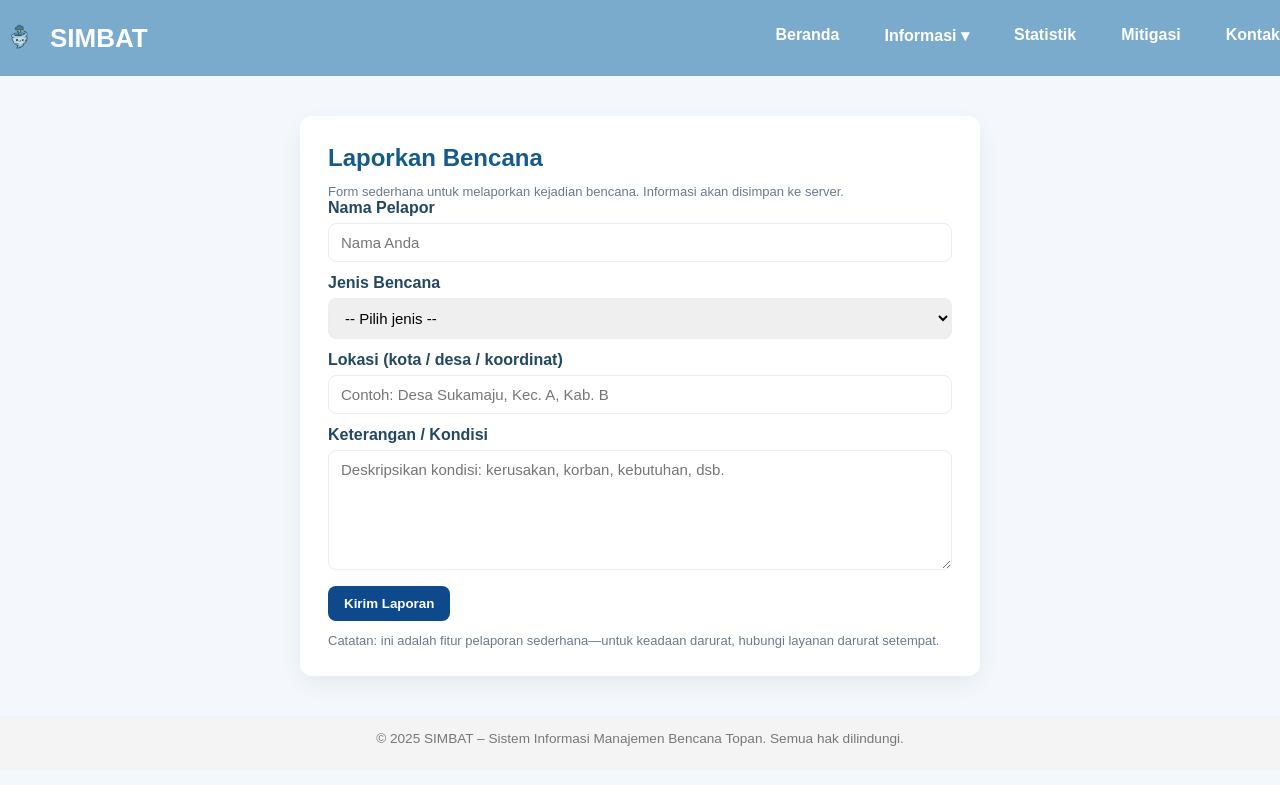
After one commit to valtzyy/Project-SIMB, a PHP site: page /kontak.php in a window 1280 px wide. The commit adds this page. Shown: the top 785 px of the page. Run offline with PHP 8.4, Linux system fonts and the light colour scheme.

Commit message:
Add: pages kontak.php

```diff
--- a/index.php
+++ b/index.php
@@ -42,7 +42,7 @@
           </li>
             <li><a href="statistik.php">Statistik</a></li>
             <li><a href="mitigasi.php">Mitigasi</a></li>
-            <li><a href="#kontak">Kontak</a></li>
+            <li><a href="kontak.php">Kontak</a></li>
         </ul>
       </div>
   </nav>
--- a/jenis.php
+++ b/jenis.php
@@ -35,7 +35,7 @@
           </li>
             <li><a href="statistik.php">Statistik</a></li>
             <li><a href="mitigasi.php">Mitigasi</a></li>
-            <li><a href="#kontak">Kontak</a></li>
+            <li><a href="kontak.php">Kontak</a></li>
         </ul>
       </div>
   </nav>
--- /dev/null
+++ b/kontak.php
@@ -0,0 +1,219 @@
+<?php
+// kontak.php
+// Halaman untuk melaporkan bencana secara sederhana.
+// Menyimpan laporan ke file "laporan.txt" (append) dan menampilkan pesan sukses.
+
+$save_file = __DIR__ . '/laporan.txt';
+$success = '';
+$error = '';
+
+if ($_SERVER['REQUEST_METHOD'] === 'POST') {
+    // Ambil dan sanitasi input
+    $nama = trim($_POST['nama'] ?? '');
+    $jenis = trim($_POST['jenis'] ?? '');
+    $lokasi = trim($_POST['lokasi'] ?? '');
+    $keterangan = trim($_POST['keterangan'] ?? '');
+    date_default_timezone_set('Asia/Jakarta');
+    $waktu = date('Y-m-d H:i:s');
+
+    if ($nama === '' || $jenis === '' || $lokasi === '' || $keterangan === '') {
+        $error = 'Mohon isi semua kolom sebelum mengirim laporan.';
+    } else {
+        // Buat baris laporan (CSV-like, aman untuk teks)
+        $line = "WAKTU: {$waktu}\nNAMA: " . str_replace("\n", ' ', $nama) .
+            "\nJENIS: " . str_replace("\n", ' ', $jenis) .
+            "\nLOKASI: " . str_replace("\n", ' ', $lokasi) .
+            "\nKETERANGAN: " . str_replace("\n", ' ', $keterangan) .
+            "\n---\n";
+
+        // Coba simpan
+        try {
+            file_put_contents($save_file, $line, FILE_APPEND | LOCK_EX);
+            $success = 'Laporan berhasil dikirim. Terima kasih telah melapor.';
+            // kosongkan input agar form kosong setelah submit
+            $nama = $jenis = $lokasi = $keterangan = '';
+        } catch (Exception $e) {
+            $error = 'Terjadi masalah saat menyimpan laporan. Coba lagi nanti.';
+        }
+    }
+}
+?>
+<!doctype html>
+<html lang="id">
+
+<head>
+    <meta charset="utf-8">
+    <meta name="viewport" content="width=device-width,initial-scale=1">
+    <title>Kontak - Laporan Bencana</title>
+    <link rel="stylesheet" href="style.css">
+    <style>
+        .contact-container {
+            max-width: 720px;
+            margin: 40px auto;
+            padding: 0 20px;
+        }
+
+        .report-card {
+            background: var(--card-bg, #fff);
+            padding: 28px;
+            border-radius: 12px;
+            box-shadow: 0 8px 22px rgba(13, 27, 49, 0.06);
+        }
+
+        .report-card h2 {
+            margin: 0 0 12px;
+            color: var(--blue-700, #145b8a);
+        }
+
+        .form-row {
+            margin-bottom: 12px;
+        }
+
+        label {
+            display: block;
+            margin-bottom: 6px;
+            font-weight: 600;
+            color: #23485f;
+        }
+
+        input[type=text],
+        textarea,
+        select {
+            width: 100%;
+            padding: 10px 12px;
+            border-radius: 8px;
+            border: 1px solid #e6eef8;
+            font-size: 15px;
+            box-sizing: border-box;
+        }
+
+        textarea {
+            min-height: 120px;
+            resize: vertical;
+        }
+
+        .btn-send {
+            display: inline-block;
+            padding: 10px 16px;
+            background: #0e4a8b;
+            color: #fff;
+            border-radius: 8px;
+            text-decoration: none;
+            border: none;
+            cursor: pointer;
+            font-weight: 700;
+        }
+
+        .msg-success {
+            background: #e6fbef;
+            color: #0b7a3b;
+            padding: 10px 12px;
+            border-radius: 8px;
+            margin-bottom: 12px;
+            border: 1px solid #d7f3df;
+        }
+
+        .msg-error {
+            background: #fff1f0;
+            color: #a52a2a;
+            padding: 10px 12px;
+            border-radius: 8px;
+            margin-bottom: 12px;
+            border: 1px solid #ffd6d6;
+        }
+
+        .small-note {
+            font-size: 13px;
+            color: #6b7b8a;
+            margin-top: 8px;
+        }
+    </style>
+</head>
+
+<body>
+    <nav class="navbar">
+        <div class="nav-container">
+
+            <!-- LOGO -->
+            <div class="nav-left">
+                <img src="assets/logo.png" class="nav-logo" alt="Logo">
+                <a href="#" class="navbar-brand">SIMBAT</a>
+            </div>
+
+            <!-- NAV LINKS -->
+            <ul class="nav-links">
+                <li><a href="index.php">Beranda</a></li>
+
+                <!-- DROPDOWN INFO TOPAN -->
+                <li class="nav-item dropdown">
+                    <button class="dropdown-btn">Informasi ▾</button>
+                    <ul class="dropdown-menu">
+                        <li><a href="pengertian.php">Pengertian</a></li>
+                        <li><a href="jenis.php">Jenis Badai</a></li>
+                        <li><a href="penyebab.php">Penyebab</a></li>
+                        <li><a href="penanggulangan.php">Penanggulangan</a></li>
+                        <li><a href="dampak.php">Dampak</a></li>
+                    </ul>
+                </li>
+                <li><a href="statistik.php">Statistik</a></li>
+                <li><a href="mitigasi.php">Mitigasi</a></li>
+                <li><a href="kontak.php">Kontak</a></li>
+            </ul>
+        </div>
+    </nav>
+
+    <div class="contact-container">
+        <div class="report-card">
+            <h2>Laporkan Bencana</h2>
+            <p class="small-note">Form sederhana untuk melaporkan kejadian bencana. Informasi akan disimpan ke server.</p>
+
+            <?php if ($success): ?>
+                <div class="msg-success"><?= htmlspecialchars($success) ?></div>
+            <?php endif; ?>
+            <?php if ($error): ?>
+                <div class="msg-error"><?= htmlspecialchars($error) ?></div>
+            <?php endif; ?>
+
+            <form method="post" action="kontak.php">
+                <div class="form-row">
+                    <label for="nama">Nama Pelapor</label>
+                    <input id="nama" name="nama" type="text" value="<?= htmlspecialchars($nama ?? '') ?>" placeholder="Nama Anda">
+                </div>
+
+                <div class="form-row">
+                    <label for="jenis">Jenis Bencana</label>
+                    <select id="jenis" name="jenis">
+                        <option value="">-- Pilih jenis --</option>
+                        <option value="Puting Beliung" <?= (isset($jenis) && $jenis === 'Puting Beliung') ? 'selected' : '' ?>>Puting Beliung</option>
+                        <option value="Depresi Tropis" <?= (isset($jenis) && $jenis === 'Depresi Tropis') ? 'selected' : '' ?>>Depresi Tropis</option>
+                        <option value="Badai" <?= (isset($jenis) && $jenis === 'Badai') ? 'selected' : '' ?>>Badai</option>
+                        <option value="Angin Kencang" <?= (isset($jenis) && $jenis === 'Angin Kencang') ? 'selected' : '' ?>>Angin Kencang</option>
+                        <option value="Lainnya" <?= (isset($jenis) && $jenis === 'Lainnya') ? 'selected' : '' ?>>Lainnya</option>
+                    </select>
+                </div>
+
+                <div class="form-row">
+                    <label for="lokasi">Lokasi (kota / desa / koordinat)</label>
+                    <input id="lokasi" name="lokasi" type="text" value="<?= htmlspecialchars($lokasi ?? '') ?>" placeholder="Contoh: Desa Sukamaju, Kec. A, Kab. B">
+                </div>
+
+                <div class="form-row">
+                    <label for="keterangan">Keterangan / Kondisi</label>
+                    <textarea id="keterangan" name="keterangan" placeholder="Deskripsikan kondisi: kerusakan, korban, kebutuhan, dsb."><?= htmlspecialchars($keterangan ?? '') ?></textarea>
+                </div>
+
+                <div class="form-row">
+                    <button class="btn-send" type="submit">Kirim Laporan</button>
+                </div>
+            </form>
+
+            <p class="small-note">Catatan: ini adalah fitur pelaporan sederhana—untuk keadaan darurat, hubungi layanan darurat setempat.</p>
+        </div>
+    </div>
+
+    <footer>
+        &copy; 2025 SIMBAT – Sistem Informasi Manajemen Bencana Topan. Semua hak dilindungi.
+    </footer>
+</body>
+
+</html>
--- a/mitigasi.php
+++ b/mitigasi.php
@@ -35,7 +35,7 @@
           </li>
             <li><a href="statistik.php">Statistik</a></li>
             <li><a href="mitigasi.php">Mitigasi</a></li>
-            <li><a href="#kontak">Kontak</a></li>
+            <li><a href="kontak.php">Kontak</a></li>
         </ul>
       </div>
   </nav>
--- a/penanggulangan.php
+++ b/penanggulangan.php
@@ -130,7 +130,7 @@
           </li>
             <li><a href="statistik.php">Statistik</a></li>
             <li><a href="mitigasi.php">Mitigasi</a></li>
-            <li><a href="#kontak">Kontak</a></li>
+            <li><a href="kontak.php">Kontak</a></li>
         </ul>
       </div>
   </nav>
--- a/pengertian.php
+++ b/pengertian.php
@@ -35,7 +35,7 @@
           </li>
             <li><a href="statistik.php">Statistik</a></li>
             <li><a href="mitigasi.php">Mitigasi</a></li>
-            <li><a href="#kontak">Kontak</a></li>
+            <li><a href="kontak.php">Kontak</a></li>
         </ul>
       </div>
   </nav>
--- a/penyebab.php
+++ b/penyebab.php
@@ -35,7 +35,7 @@
           </li>
             <li><a href="statistik.php">Statistik</a></li>
             <li><a href="mitigasi.php">Mitigasi</a></li>
-            <li><a href="#kontak">Kontak</a></li>
+            <li><a href="kontak.php">Kontak</a></li>
         </ul>
       </div>
   </nav>
--- a/statistik.php
+++ b/statistik.php
@@ -99,7 +99,7 @@ while($row=mysqli_fetch_assoc($history)){
           </li>
             <li><a href="statistik.php">Statistik</a></li>
             <li><a href="mitigasi.php">Mitigasi</a></li>
-            <li><a href="#kontak">Kontak</a></li>
+            <li><a href="kontak.php">Kontak</a></li>
         </ul>
       </div>
   </nav>
```
Also changed, not shown: laporan.txt (added, +12 -0 lines).
